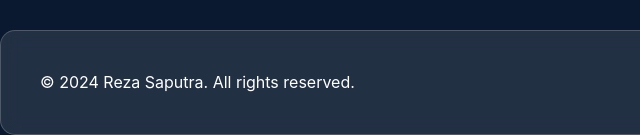
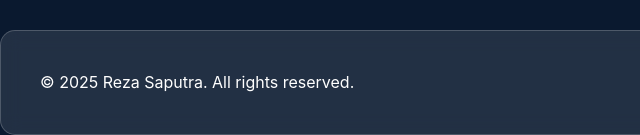
Before and after one commit to Rezartupas/rezasaputraporto, a plain HTML site: page index.html in a window 1280 px wide. Shown: the part 5053-5188 px from the top of the page, 0-640 px from the left. Drawn offline with nearby package versions, Linux system fonts and the light colour scheme; animation ran at ten frames a second.

Commit message:
Update copyright year in footer to 2025

```diff
--- a/index.html
+++ b/index.html
@@ -224,7 +224,7 @@
 
     <footer class="glass-section">
         <div class="footer-content">
-            <p>&copy; 2024 Reza Saputra. All rights reserved.</p>
+            <p>&copy; 2025 Reza Saputra. All rights reserved.</p>
             <div class="social-links">
                 <a href="https://github.com/Rezartupas"><i class="fab fa-github"></i></a>
                 <a href="https://www.linkedin.com/in/rezasaputra1601/"><i class="fab fa-linkedin"></i></a>
```
